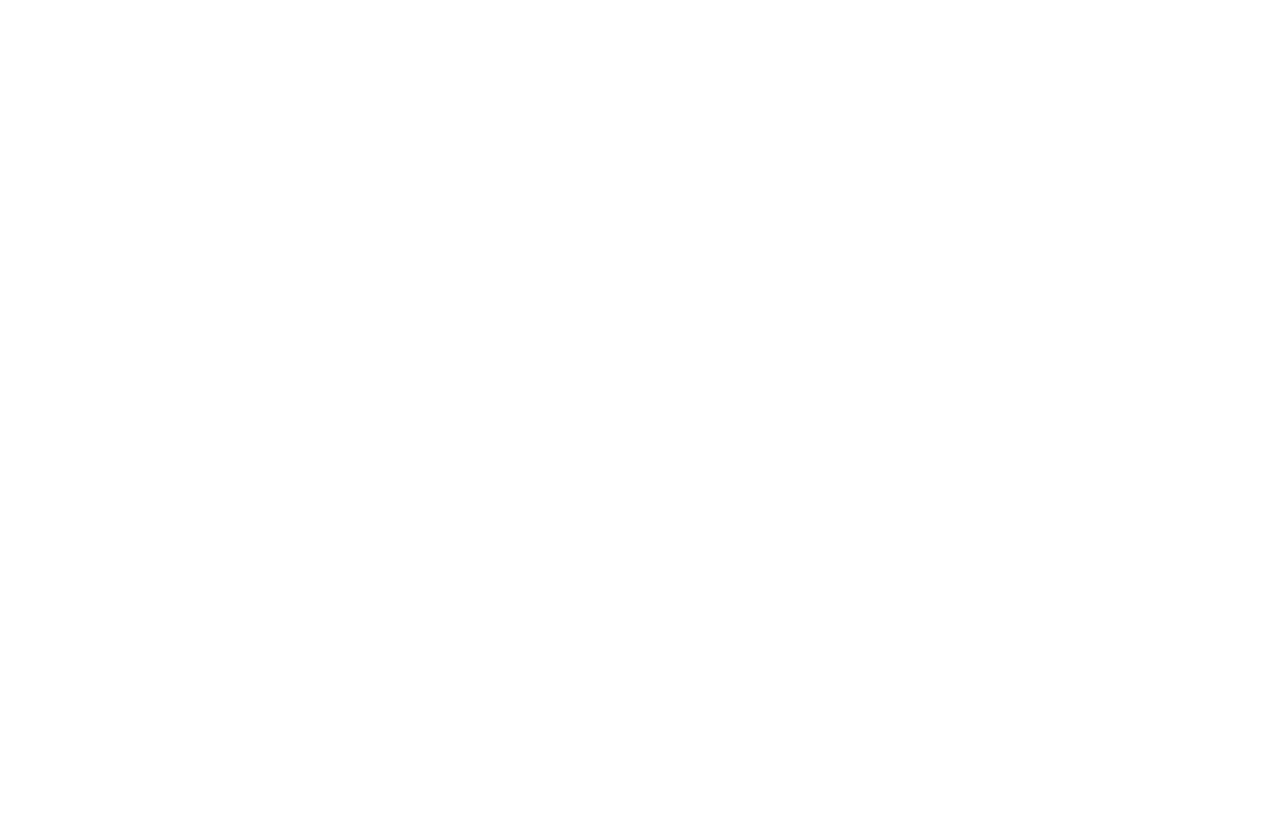
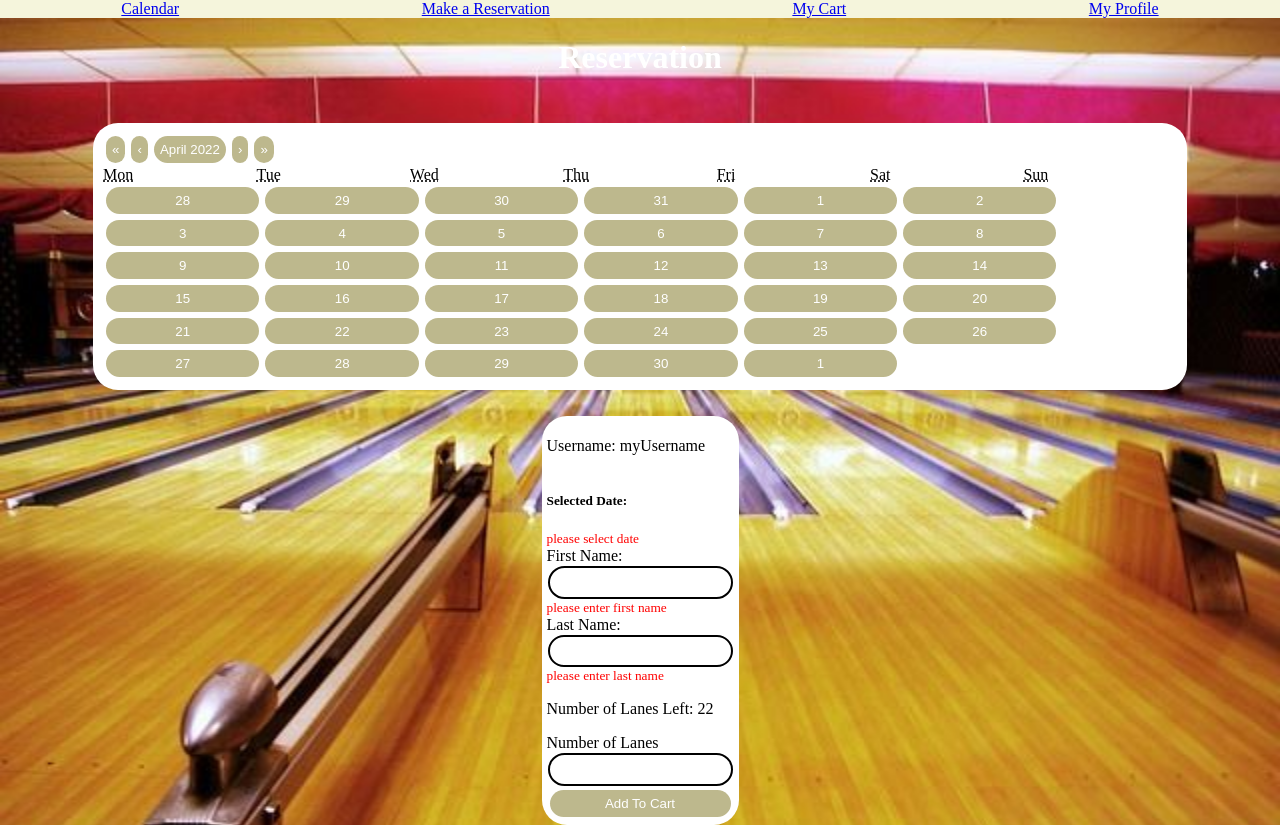
Before and after one commit to cessiumbrain/arsenal-app-1.0, a React (Create React App) app: page /reservation in a window 1280 px wide. Before the commit this address had no page. Before the commit the page ends 800 px from the top, so only its background shows below. Built offline with nearby package versions, Linux system fonts and the light colour scheme.

Commit message:
fixed reservation form validation bug

```diff
--- a/src/App.js
+++ b/src/App.js
@@ -18,22 +18,22 @@ class App extends Component {
       users: [...USERS],
       reservations: [...RESERVATIONS],
       //--------------------------------------->
-      // currentUser: {
-      //   cart:{
-      //     firstName: 'Joe',
-      //     lastName: 'Iannotta',
-      //     date: new Date(),
-      //     numLanes: 2
-      //   },
-      //   username: 'myUsername',
-      //   password: 'password',
-      //   userId: 1,
-      //   cart: null,
-      //   admin: true,
-      //   firstName: 'Joe',
-      //   lastName: 'Iannotta',
-      //   confirmationPage: false
-      // },
+      currentUser: {
+        cart:{
+          firstName: 'Joe',
+          lastName: 'Iannotta',
+          date: new Date(),
+          numLanes: 2
+        },
+        username: 'myUsername',
+        password: 'password',
+        userId: 1,
+        cart: null,
+        admin: true,
+        firstName: 'Joe',
+        lastName: 'Iannotta',
+        confirmationPage: false
+      },
       errors:{
         loginError: null,
         usernameError: null,
@@ -43,9 +43,9 @@ class App extends Component {
       reservationForm:{
 
       },
-      customerLastNameError: null,
-      customerFirstNameError: null,
-      resFormSelectedDateError: null,
+      customerLastNameError: 'please enter last name',
+      customerFirstNameError: 'please enter first name',
+      resFormSelectedDateError: 'please select date',
       //Login Form------------------------------>
       loginUsername: '',
       loginUsernameError: null,
@@ -166,7 +166,7 @@ class App extends Component {
       ...this.state.reservationForm,
       resFormSelectedDate: e
     }
-  }, ()=>{console.log(this.state.reservationForm)})
+  }, ()=>{console.log(this.state.reservationForm.resFormSelectedDate)})
   }
   validateReservation=(navigateFunc)=>{
   //reset all current errors before going through and checking again
@@ -177,37 +177,38 @@ class App extends Component {
     resFormNumLanesError: null
   })
   //customer first name validation----------------------------->
-  if(this.state.reservationForm.customerFirstName===''){
+  if(!this.state.reservationForm.customerFirstName){
     this.setState({
        customerFirstNameError: 'please enter a first name'
-    }, ()=>console.log(this.state.reservationForm))
+    }, ()=>console.log('invalid first name'))
   } else {
     this.setState({
       customerFirstNameError: null
     })
   }
   //customer last name validation------------------------------>
-  if(this.state.reservationForm.customerLastName===''){
+  if(!this.state.reservationForm.customerLastName){
     this.setState({
       customerLastNameError: 'please enter a last name'
-    }, ()=>{console.log(this.state.reservationForm)})
+    }, ()=>{console.log('invalid last name')})
   } else {
     this.setState({
       customerLastNameError: null
     })
   }
   //date validation--------------------------------->
-  if(!this.state.resFormSelectedDate){
+  if(!this.state.reservationForm.resFormSelectedDate){
     this.setState({
       resFormSelectedDateError: 'please select a date'
-    }, ()=>console.log(this.state.resFormSelectedDateError))
+    }, ()=>console.log('invalid date'))
   } else {
     this.setState({
       resFormSelectedDateError: null
     })
   }
   //number of lanes validation
-  if(!this.state.resFormNumLanes){
+  if(!this.state.reservationForm.resFormNumLanes){
+    console.log('no lanes')
     this.setState({
       resFormNumLanesError: 'please enter number of lanes'
     })
--- a/src/LoginComponent.js
+++ b/src/LoginComponent.js
@@ -11,7 +11,7 @@ const Login = (props) =>{
                 <img id="login-logo" src={logo}></img>
                 <input onBlur={(e)=>{props.onLoginBlur(e)}} id="username"></input>
                 <small>{props.loginUsernameError}</small>
-                <input onBlur={(e)=>{props.onLoginBlur(e)}} id="password"></input>
+                <input type="password" onBlur={(e)=>{props.onLoginBlur(e)}} id="password"></input>
                 <small>{props.loginPasswordError}</small>
                 <small>{props.loginAuthError}</small>
                 <button onClick={()=>{props.validateLogin()}}>Login</button>
--- a/src/MasterCalendarComponent.js
+++ b/src/MasterCalendarComponent.js
@@ -28,13 +28,17 @@ const MasterCalendar = (props) =>{
 
     }
     return(
-        <>
-            <h1>Master Calendar</h1>
+        <div id="master-calendar-component">
+            <div id="calendar-div">
+                      <h1>Master Calendar</h1>
             <Calendar
             onChange={(e)=>{setDate(e)}}
             calendarType="US"
             ></Calendar>
-            <h2>Selected Date: {selectedDate ? selectedDate.toDateString() : ''}</h2>
+            </div>
+            <div id="calendar-res-display">
+                <h1>Booked Reservations</h1>
+                    <h2>Selected Date: {selectedDate ? selectedDate.toDateString() : ''}</h2>
             <table className="table-border">
                 <thead>
                     <tr>
@@ -46,11 +50,17 @@ const MasterCalendar = (props) =>{
                 </thead>
                 <tbody>
                     <MatchingReservations></MatchingReservations>
+                    <tr>{matchingReservationsArr.length === 0 ? 'no reservations' :''}</tr>
                 </tbody>
 
             </table>
 
-        </>
+            </div>
+
+
+
+
+        </div>
     )
 }
 
--- a/src/ReservationComponent.js
+++ b/src/ReservationComponent.js
@@ -42,27 +42,31 @@ const Reservation = (props)=>{
     }
     //<-------------------------return statement---------------------->
     return(
-        <div>
+        <div id="reservation-component">
             <h1>Reservation</h1>
             <Calendar onChange={(e)=>{props.onReservationDateChange(e)}}></Calendar>
-            <p>Username: {currentUser.username}</p>
+            <div class="form-control">
+                <p>Username: {currentUser.username}</p>
             <h5>Selected Date: {props.resFormSelectedDate ? props.resFormSelectedDate.toString() : ''}</h5>
-            <small>{props.resFormSelectedDateError ? props.resFormSelectedDateError : ''}</small>
+            <small className='error-text'>{props.resFormSelectedDateError ? props.resFormSelectedDateError : ''}</small>
             <label>First Name:</label>
             <input onBlur={(e)=>props.onReservationBlur(e)} id="customer-first-name"></input>
-            <small>{props.customerFirstNameError ? props.customerFirstNameError : ''}</small>
+            <small className='error-text'>{props.customerFirstNameError ? props.customerFirstNameError : ''}</small>
             <label>Last Name:</label>
             <input onBlur={(e)=>{props.onReservationBlur(e)}} id="customer-last-name"></input>
-            <small>{props.customerLastNameError ? props.customerLastNameError : ''}</small>
+            <small className="error-text">{props.customerLastNameError ? props.customerLastNameError : ''}</small>
             <p>Number of Lanes Left: {totalLanes}</p>
             <label>Number of Lanes</label>
             <input max={totalLanes} type="number" onChange={(e)=>{props.onReservationBlur(e)}} id="num-lanes"></input>
-            <small>{props.resFormNumLanesError ? props.resFormNumLanesError : ''}</small>
+            <small className="error-text">{props.resFormNumLanesError ? props.resFormNumLanesError : ''}</small>
             <button onClick={()=>{
                 //because state update takes too long to call the navigate function based on props passed in- I'm passing it back as a callback into the top level state updater
                 props.validateReservation(()=>{navigate('/cart')});
             }
                 }>Add To Cart</button>
+            </div>
+
+
         </div>
     )
 }
--- a/src/index.css
+++ b/src/index.css
@@ -22,6 +22,13 @@ body {
   box-sizing: border-box;
 }
 
+.checked-text, .valid-text {
+  color: greenyellow
+}
+
+.unchecked-text, .error-text {
+  color: red;
+}
 
 /*-----------------Login Component--------------------> */
 #login-component {
@@ -45,23 +52,98 @@ body {
 
 #login-logo {
   height: 50%;
+}
+
+/* Master Calendar Component */
+#master-calendar-component, #reservation-component {
+  background-image: url('../public/assets/background.jpeg');
+  background-size: cover;
+
+  margin: 0;
+  display: flex;
+  justify-content:center ;
+  flex-direction: column;
+  align-items: center;
 
 }
 
+.react-calendar {
+  background-color: white;
+  margin: 2%;
+  border-radius: 25px;
+  padding: 10px;
+  color: black
+}
+
+.react-calendar button:hover {
+  background-color: red;
+}
+#calendar-div {
+  background-color: rgba(0,0,0,.5);
+  margin: 2%;
+  color: white;
+  border-radius: 25px;
+}
+
+#calendar-div h1 {
+  text-align: center;
+}
+
+#calendar-res-display {
+  background-color: rgba(0, 0, 0, .5);
+}
+#calendar-res-display h1, h2{
+color: white;
+text-align: center;
+}
+
+/*Reservation Component*/
+#resrvation-component {
+background-color: white;
+}
+
+#reservation-component input {
+outline: 2px solid black;
+}
+
+#reservation-component input:focus {
+  outline: 2px solid red
+}
+
+#reservation-component .form-control {
+  display: flex;
+  background-color: white;
+  border-radius: 25px;
+  flex-direction: column;
+  padding: 5px;
+
+}
+
+#reservation-component .react-calendar {
+
+}
+
+#reservation-component h1{
+  color: white
+}
+
+/**/
 nav {
   background-color: beige;
   display: flex;
   justify-content: space-around;
 }
 
-.checked-text {
-  color: greenyellow
+
+
+/*tables*/
+.table-border, td, th {
+  border: 5px solid black;
+  border-collapse: collapse;
+  background-color: white;
+  padding: 3px;
 }
 
-.unchecked-text {
-  color: red;
+td {
+  text-align: center;
 }
-
-.table-border {
-  border: 5px solid black;
-}
```
Also changed, not shown: 1 other file (tests, documents, lock files or other folders).
